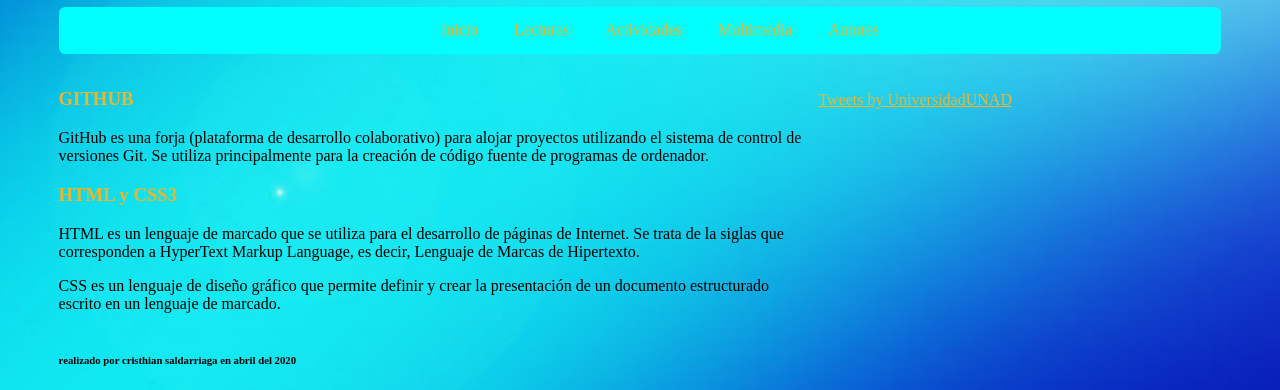
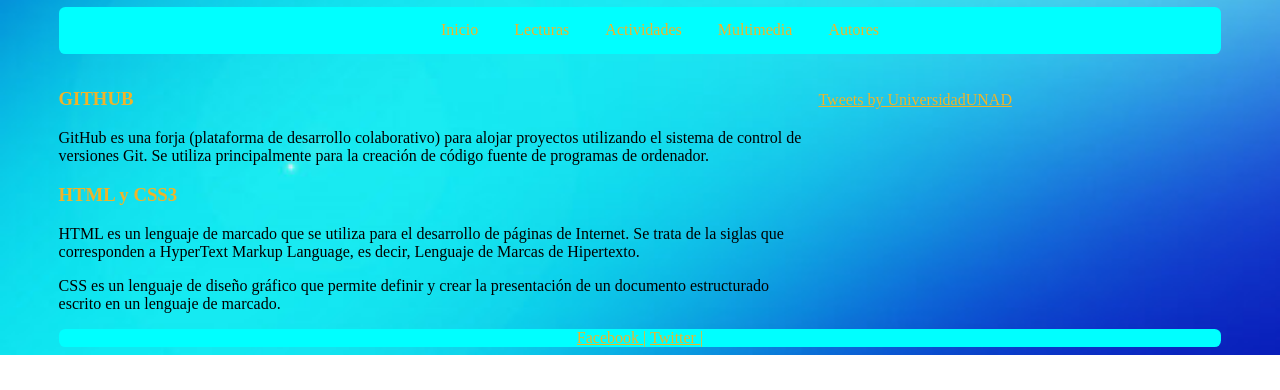
Before and after one commit to cyansky1995/Pagina-web-OVI, a plain HTML site: page index.html in a window 1280 px wide. Shown: the part 490-880 px from the top of the page. After the commit the page ends 845 px from the top, so only its background shows below. Drawn offline with Linux system fonts and the light colour scheme.

Commit message:
commi fina

```diff
--- a/CSS/estilos.css
+++ b/CSS/estilos.css
@@ -1,4 +1,4 @@
-nav, header, .contenedor, footer{
+nav, header, .contenedor{
     max-width: 92%;
     margin: auto;
     border-radius: 0.4em;
@@ -6,6 +6,10 @@ nav, header, .contenedor, footer{
 nav {
     text-align: center;
     background-color: cyan;
+}
+
+footer {
+    text-align: center;
 }
 
 body {
@@ -34,7 +38,7 @@ h1 {
 aside {
     display: inline-block;
     max-width: 27%;
-    vertical-align: top;
+    vertical-align: middle;
 
 }
 
--- a/index.html
+++ b/index.html
@@ -62,7 +62,10 @@
 </aside>
 </section>
 <footer>
-    <h6 class="pie">realizado por cristhian saldarriaga en abril del 2020</h6>
+   <nav>
+       <a href="https://es-la.facebook.com/UniversidadUNAD/">Facebook |</a>
+       <a href="https://twitter.com/UniversidadUNAD?ref_src=twsrc%5Egoogle%7Ctwcamp%5Eserp%7Ctwgr%5Eauthor">Twitter |</a>
+   </nav>
 </footer>
 
 </body>
```
